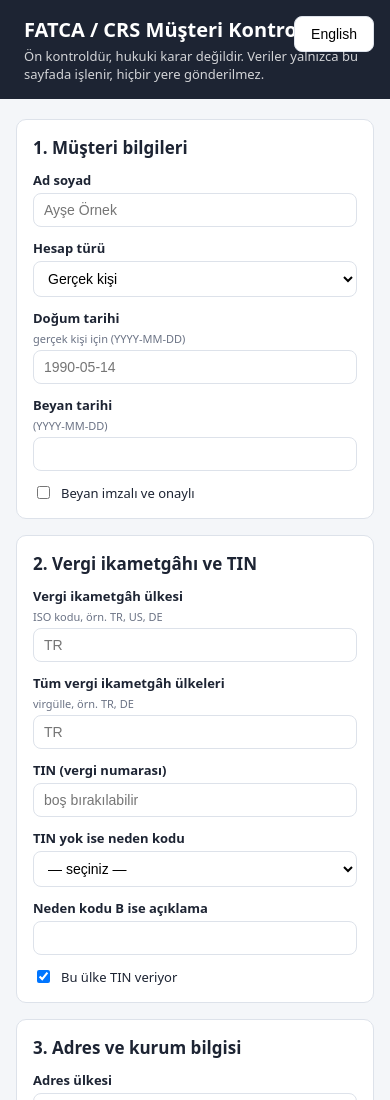
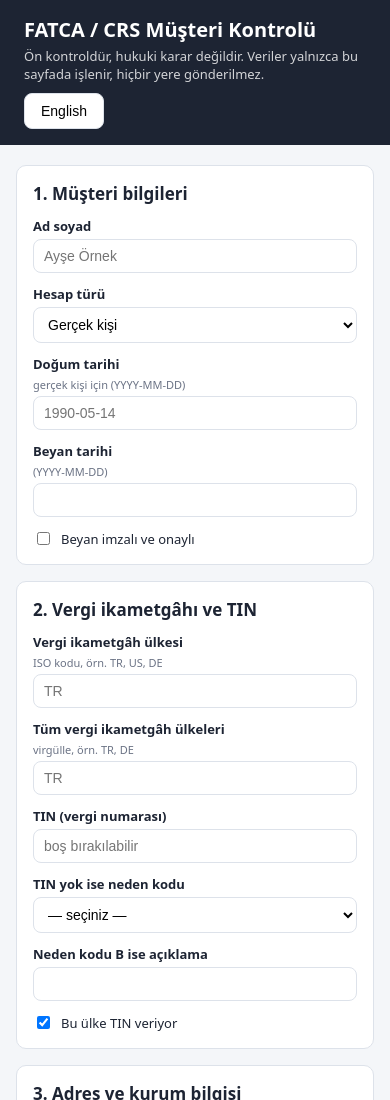
Before and after one commit to berkehanbudak1-byte/fatca-crs-kontrol, a plain HTML site: page FATCA-CRS-Kontrol.html in a window 390 px wide. Shown: the top 1100 px of the page. Drawn offline with Linux system fonts and the light colour scheme.

Commit message:
Move language toggle below header text to stop overlap on phones
The absolutely positioned button covered the title and subtitle at 375px.
Place it in normal flow under the subtitle; verified in Chromium at 375px
and 1280px with no overlap and no horizontal overflow.

```diff
--- a/FATCA-CRS-Kontrol.html
+++ b/FATCA-CRS-Kontrol.html
@@ -9,7 +9,7 @@
           --err:#c0392b; --warn:#b7791f; --man:#2b6cb0; --ok:#2f855a; }
   * { box-sizing: border-box; }
   body { margin:0; font-family: system-ui, "Segoe UI", Arial, sans-serif; background:var(--bg); color:var(--ink); }
-  header { position:relative; background:#1d2433; color:#fff; padding:16px 24px; }
+  header { background:#1d2433; color:#fff; padding:16px 24px; }
   header h1 { margin:0; font-size:20px; }
   header p { margin:4px 0 0; font-size:13px; opacity:.8; }
   main { max-width:1000px; margin:20px auto; padding:0 16px; display:grid; gap:16px; }
@@ -44,8 +44,8 @@
 <body>
 <header>
   <h1>FATCA / CRS Müşteri Kontrolü</h1>
-  <button type="button" id="lang" style="position:absolute;right:16px;top:16px">English</button>
   <p>Ön kontroldür, hukuki karar değildir. Veriler yalnızca bu sayfada işlenir, hiçbir yere gönderilmez.</p>
+  <button type="button" id="lang" style="margin-top:10px">English</button>
 </header>
 
 <main>
```
